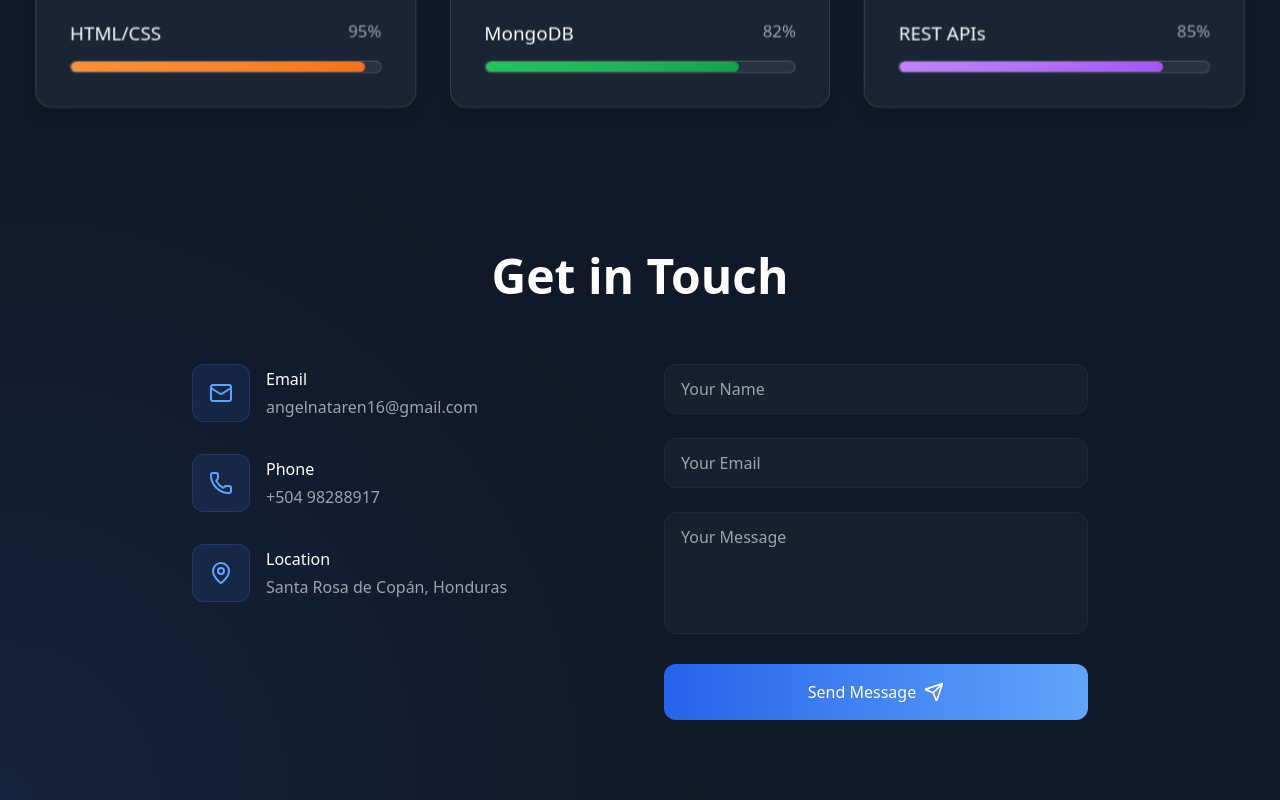
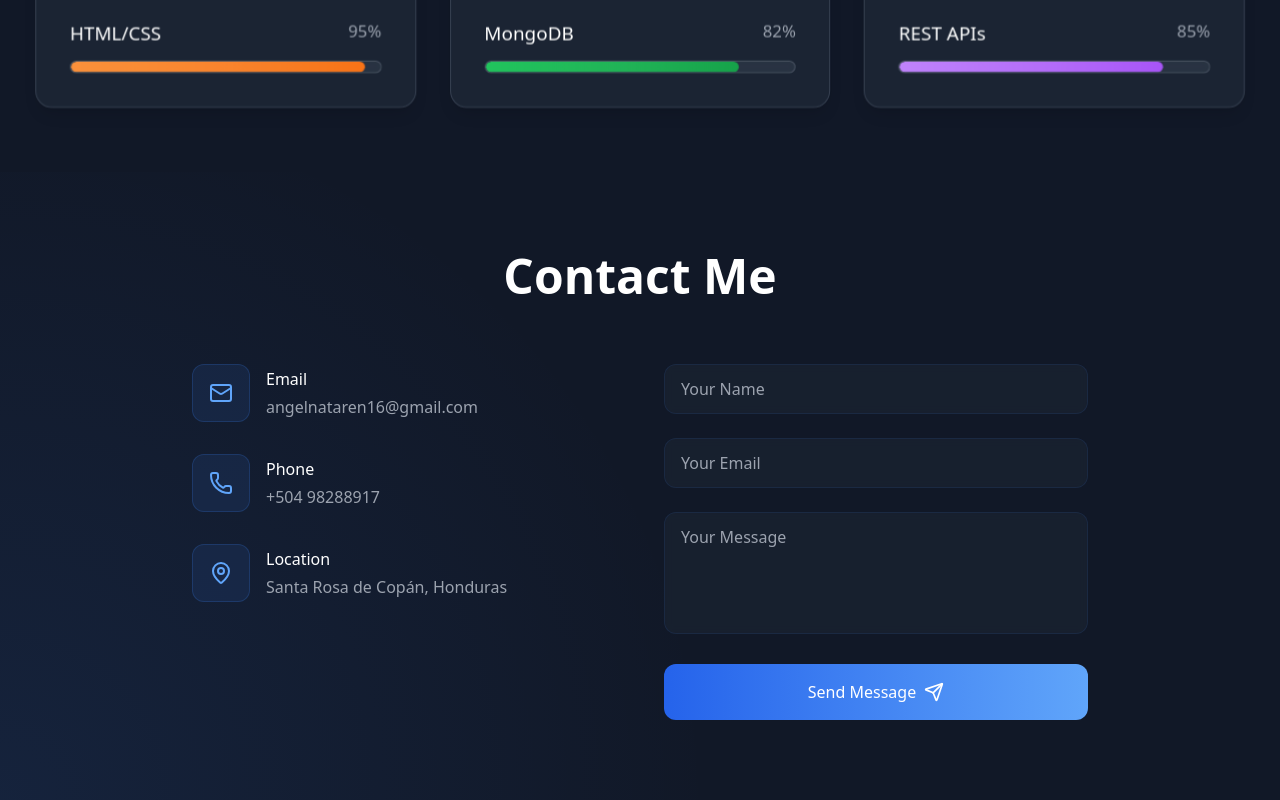
Before and after one commit to AngelAmaya01/Portfolio, a React (Vite) app: page / in a window 1280 px wide. Shown: the part 2112-2912 px from the top of the page. Built offline with nearby package versions, Linux system fonts and the light colour scheme.

Commit message:
Updatecontactfile

```diff
--- a/src/components/Contact.tsx
+++ b/src/components/Contact.tsx
@@ -115,7 +115,7 @@ export const Contact = () => {
           transition={{ duration: 0.8 }}
           className="text-5xl font-bold text-center text-white mb-16"
         >
-          Get in Touch
+          Contact Me
         </motion.h2>
         <div className="grid md:grid-cols-2 gap-12 max-w-4xl mx-auto">
           <motion.div
```
